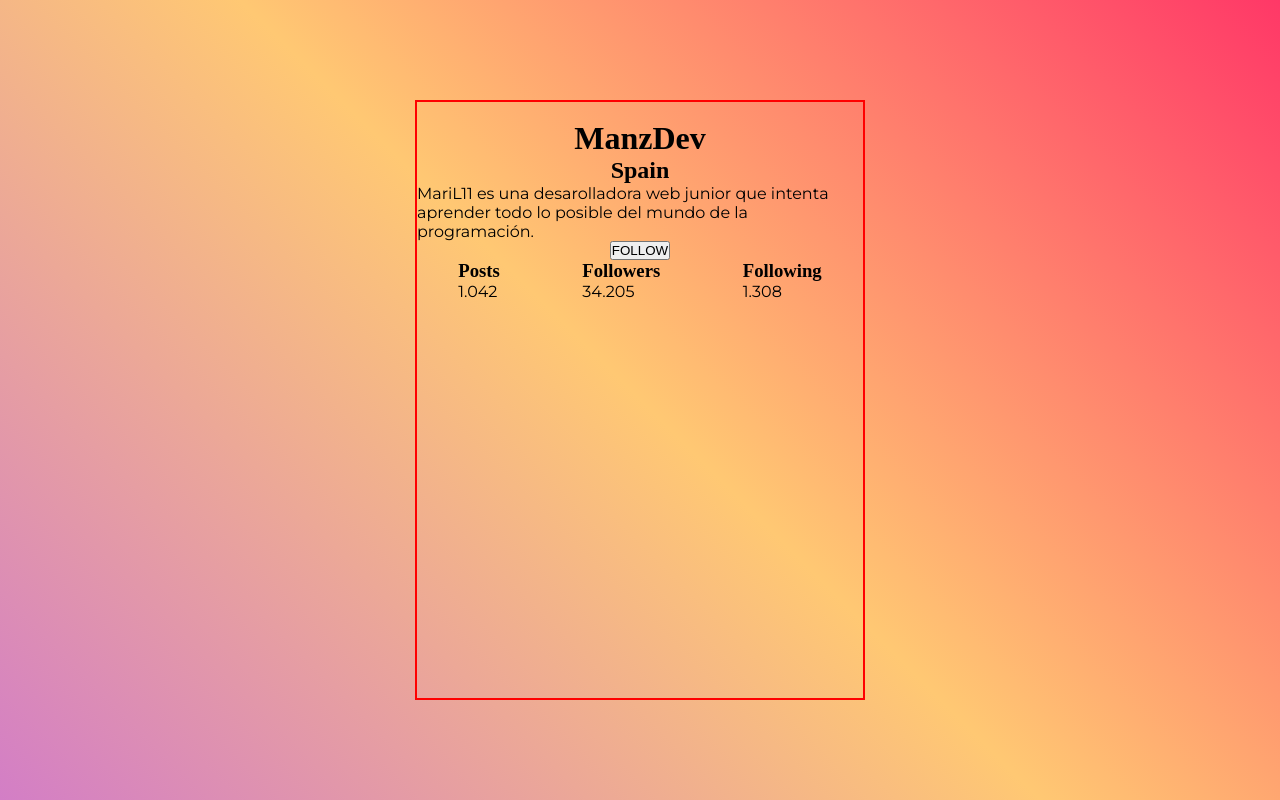
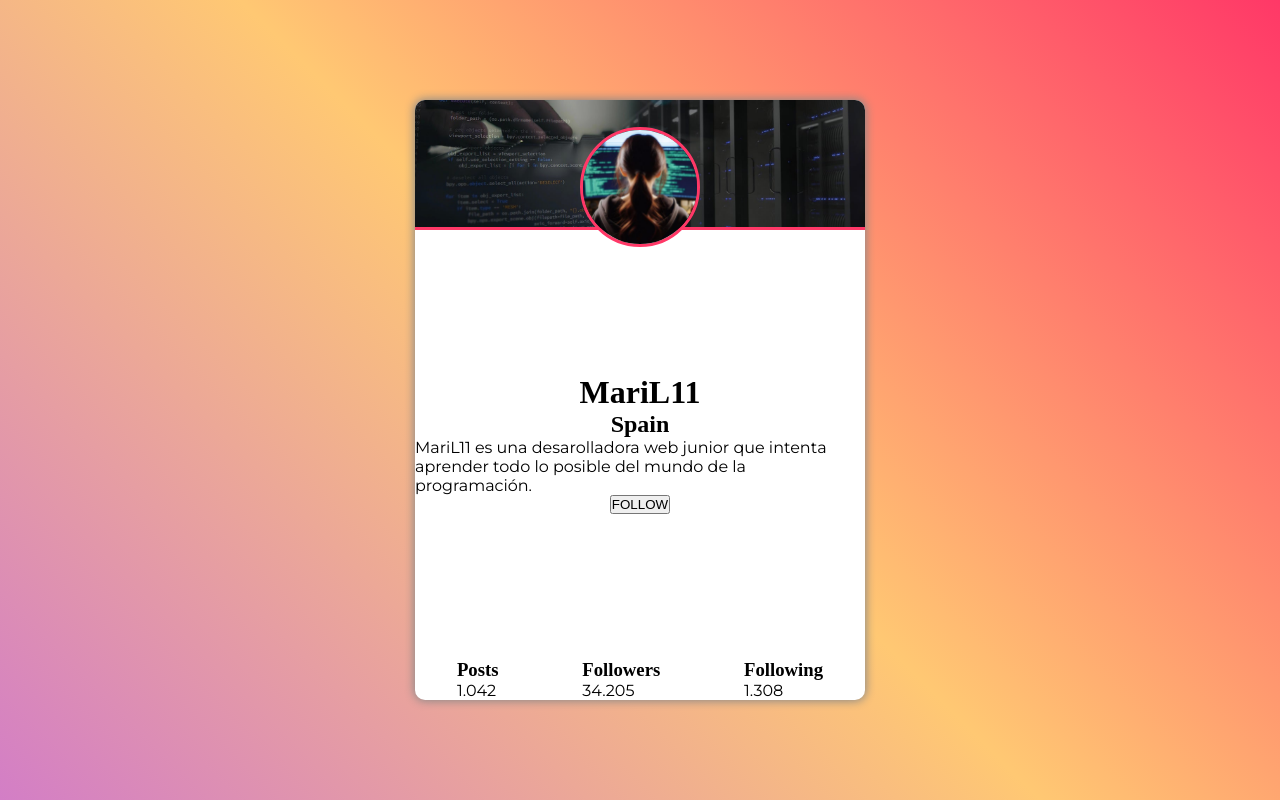
Before and after one commit to MariL11/manzdev-retos-basic-card, a plain HTML site: page index.html in a window 1280 px wide. Drawn offline with Linux system fonts and the light colour scheme.

Commit message:
Actualizar archivos

```diff
--- a/index.html
+++ b/index.html
@@ -9,13 +9,11 @@
 <body>
     <div id="card">
         <header id="header-card">
-            <img src="" alt="">
-            <img src="" alt="">
+            <img id="avatar" src="./img/Avatar.jpg" alt="Avatar">
         </header>
         <main id="main-card">
-            <h1>ManzDev</h1>
+            <h1>MariL11</h1>
             <h2>Spain</h2>
-
             <p>MariL11 es una desarolladora web junior que intenta aprender todo lo posible del mundo de la programación.</p>
             <button>FOLLOW</button>
         </main>
--- a/style.css
+++ b/style.css
@@ -15,6 +15,7 @@
     --color_marron:#a05d5d;
     --color_azul:#2d7cbf;
     --color_gris:#888888;
+    --color_blanco:#ffffff;
 }
 
 body{
@@ -27,22 +28,52 @@ body{
 }
 
 #card{
-    border: 2px solid red;
     width: 450px;
     height: 600px;
+    display: flex;
+    flex-direction: column;
+    justify-content: space-between;
+    border-radius: 10px;
+    box-shadow: 0px 0px 10px 1px var(--color_gris);
+    overflow: hidden;
+    background-color: var(--color_blanco);
 
+}
+
+#header-card{
+   background-image: url(./img/Servidores.jpg);
+   background-size: cover;
+   background-position: center;
+   background-repeat: no-repeat;
+   height: 30%;
+   display: flex;
+   align-items: end;
+   justify-content: center;
+   border-bottom: 3px solid var(--color_rojo);
+}
+
+#avatar{
+    width: 120px;
+    position: relative;
+    top: 20px;
+    border-radius: 100%;
+    border: 3px solid var(--color_rojo);
+
+}
+
+
+#main-card{
+    display: flex;
+    flex-direction: column;
+    align-items: center;
+    justify-content: center;
+    height: 100%;
 }
 
 p{
     font-family: Montserrat, sans-serif;
 }
 
-#main-card{
-    display: flex;
-    flex-direction: column;
-    align-items: center;
-}
-
 #footer-card{
     display: flex;
     justify-content:space-around;
```
Also changed, not shown: img/Avatar.jpg (added), img/Servidores.jpg (added).
